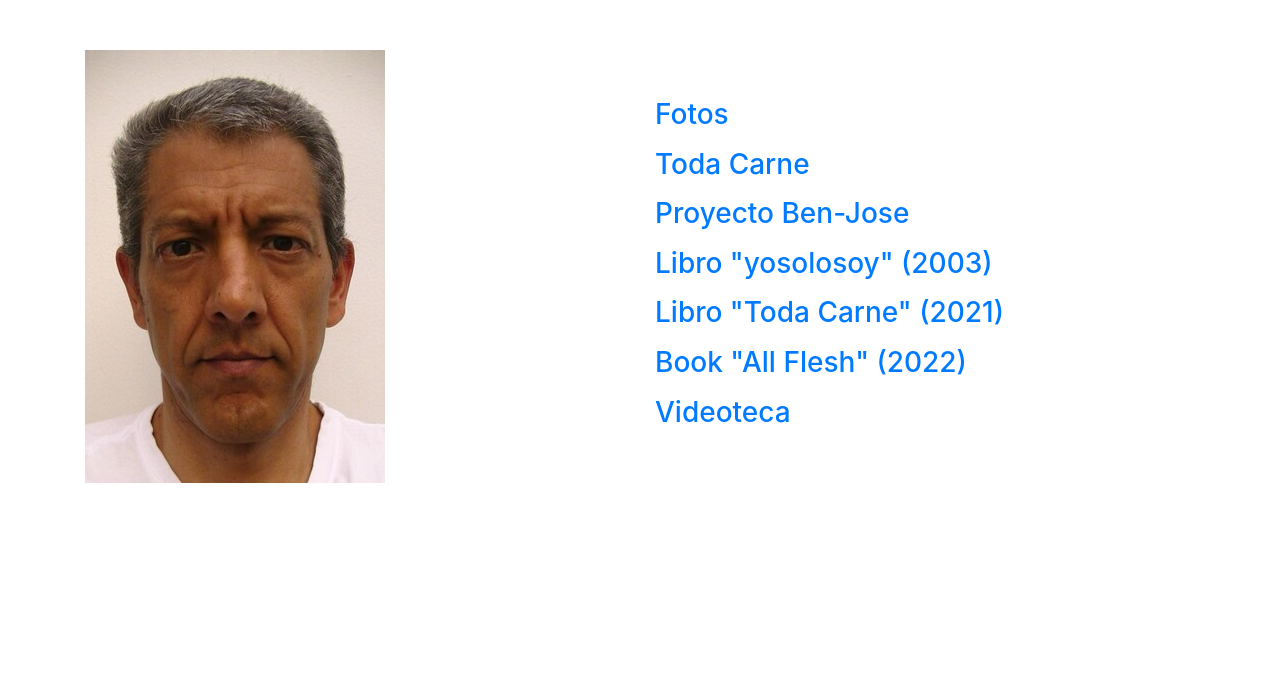
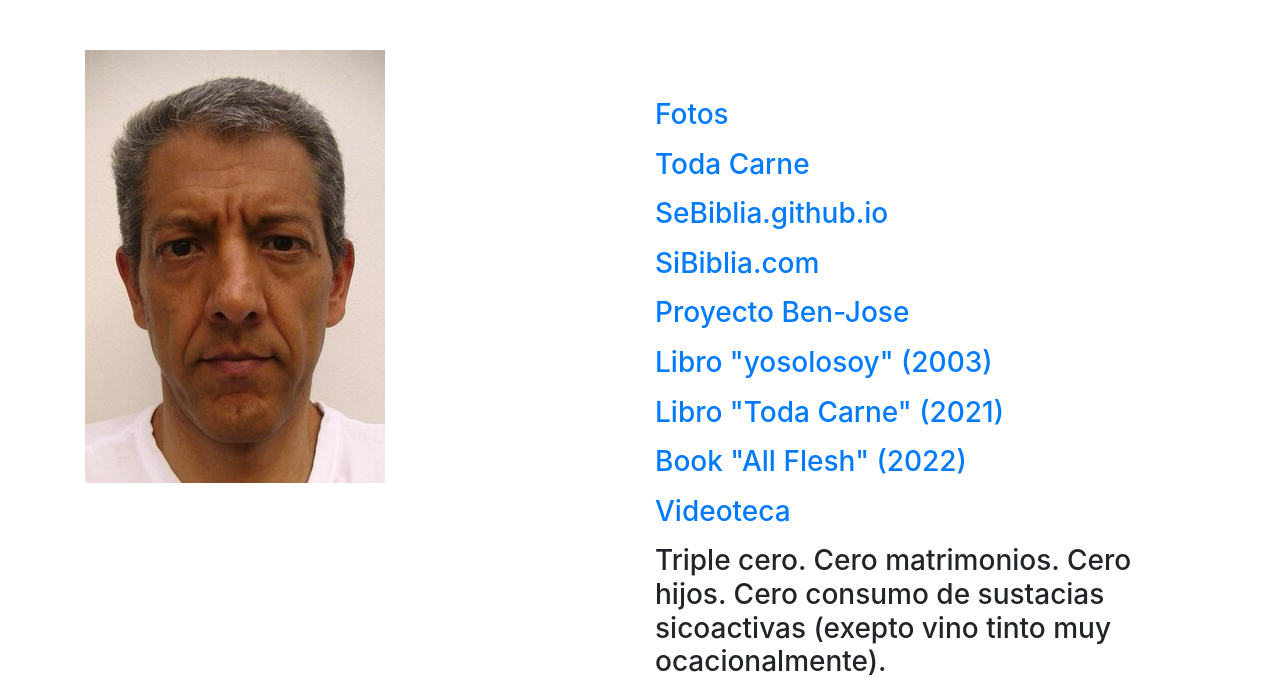
Before and after one commit to joseluisquiroga/joseluisquiroga.github.io, a plain HTML site: page index.html in a window 1280 px wide. Shown: the part 118-813 px from the top of the page. Drawn offline with Linux system fonts and the light colour scheme.

Commit message:
c64. +SiBiblia +SeBiblia +ceros.

```diff
--- a/index.html
+++ b/index.html
@@ -10,9 +10,9 @@
 
 		<title>joseluisquiroga.github.io</title>
 
-		<meta name="description" content="Importancia de la fiesta de tabernaculos para un creyente en Cristo.">
+		<meta name="description" content="Pagina personal de Jose Luis Quiroga.">
 		<meta name="author" content="Jose Luis Quiroga">
-		<link rel="icon" href="earth_icon.png">
+		<link rel="icon" href="foto_mia_01.JPG">
 
 		<style>
 		.hebreo:lang(he) {
@@ -48,6 +48,12 @@
 			<a href="https://toda-carne.github.io">Toda Carne</a>
 
 			<p>
+			<a href="https://sebiblia.github.io">SeBiblia.github.io</a>
+
+			<p>
+			<a href="http://SiBiblia.com">SiBiblia.com</a>
+
+			<p>
 			<a href="https://ben-jose.github.io">Proyecto Ben-Jose</a>
 
 			<p>
@@ -63,6 +69,9 @@
 			<a href="https://www.youtube.com/user/jquiroga2k/playlists?sort=lad&view=1&flow=grid">
 			Videoteca</a>
 
+			<p>
+			Triple cero. Cero matrimonios. Cero hijos. Cero consumo de sustacias sicoactivas (exepto vino tinto muy ocacionalmente).
+
 
 			</h3>
         </div>
```
